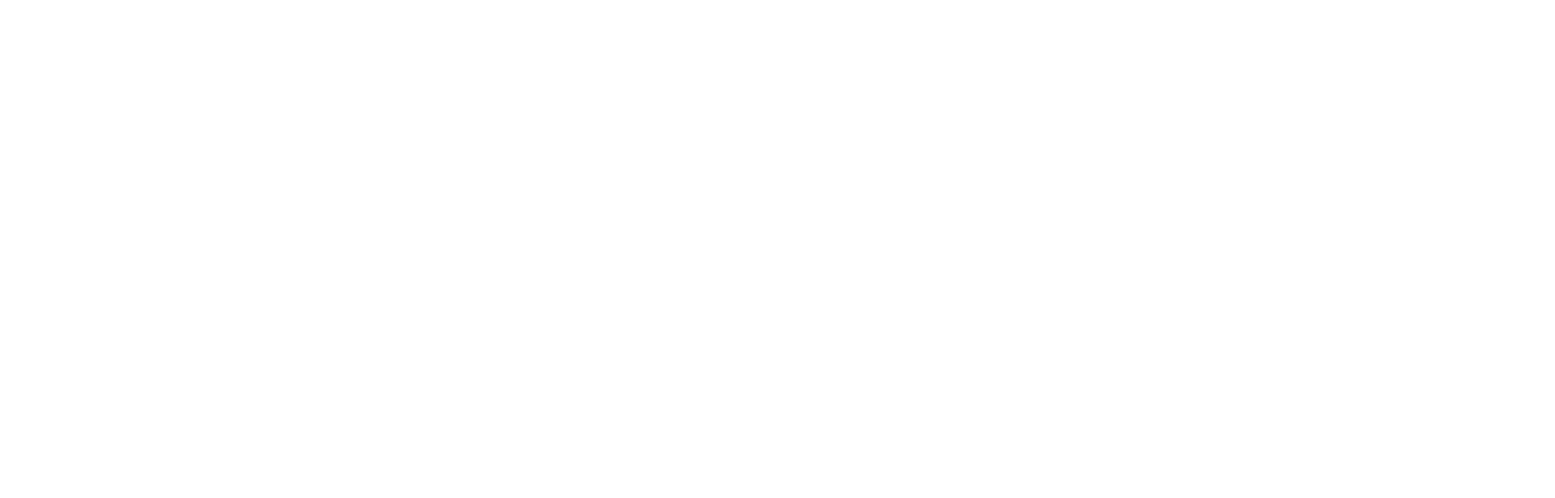
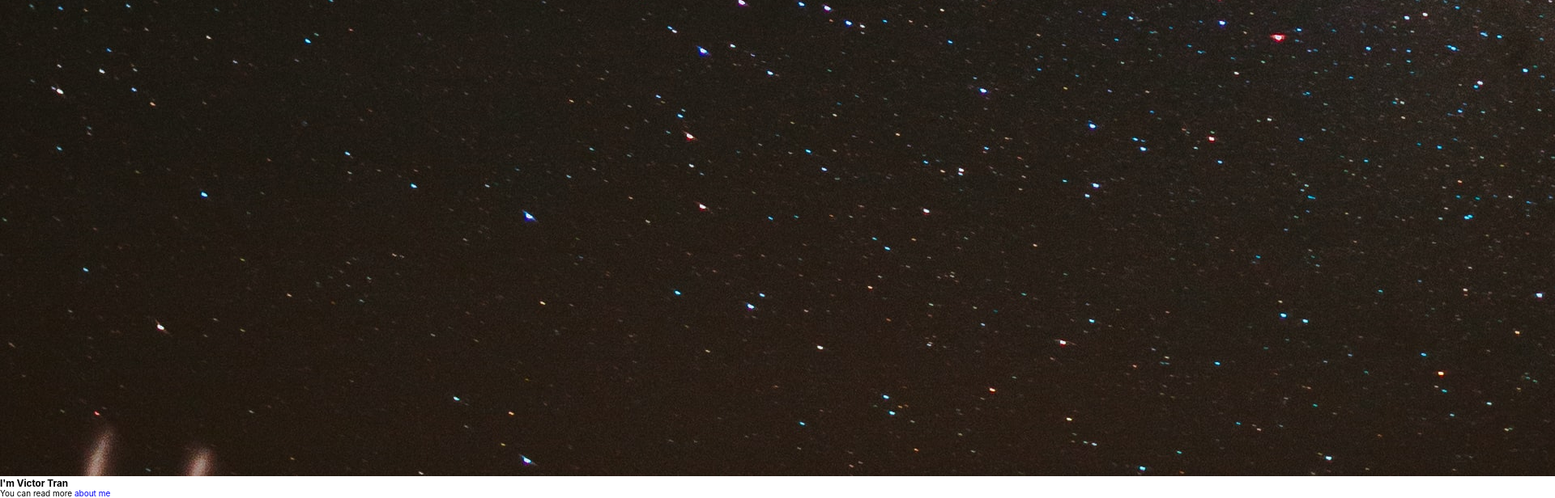
Before and after one commit to iVictoris/portfolio-react, a React (Create React App) app: page / in a window 1280 px wide. Shown: the part 3751-4367 px from the top of the page at 81% size, 1920 px wide, since content can reach past the window. Before the commit the page ends 800 px from the top, so only its background shows below. Built offline with nearby package versions, Linux system fonts and the light colour scheme.

Commit message:
created Page and Home that uses Page component

```diff
--- a/src/components/pages/Home.jsx
+++ b/src/components/pages/Home.jsx
@@ -1,8 +1,27 @@
-import React from 'react';
-import { Page } from '../';
+import React from "react";
+import { Page } from "../";
+import Image from "../../assets/images/ivana-cajina-asuyh-_ZX54-unsplash.jpg";
+import { Link } from "react-router-dom";
 
-const Home = ({ className = '' }) => {
-    return <Page className="home"></Page>;
+const Home = ({ className = "" }) => {
+    return (
+        <Page className="home">
+            <img src={Image} alt="galaxy background" />
+            <div className="resume overview">
+                <header>
+                    <h3>I'm Victor Tran</h3>
+                </header>
+
+                <section className="resume redirect">
+                    <p>
+                        You can read more <Link to="/about">about me</Link>
+                    </p>
+                </section>
+
+                <section className="resume skills"></section>
+            </div>
+        </Page>
+    );
 };
 
 export default Home;
--- a/src/components/pages/Page.jsx
+++ b/src/components/pages/Page.jsx
@@ -1,4 +1,4 @@
-import React from 'react';
+import React from "react";
 
 const Page = ({ className, children }) => {
     return <div className={`page ${className}`.trim()}>{children}</div>;
```
